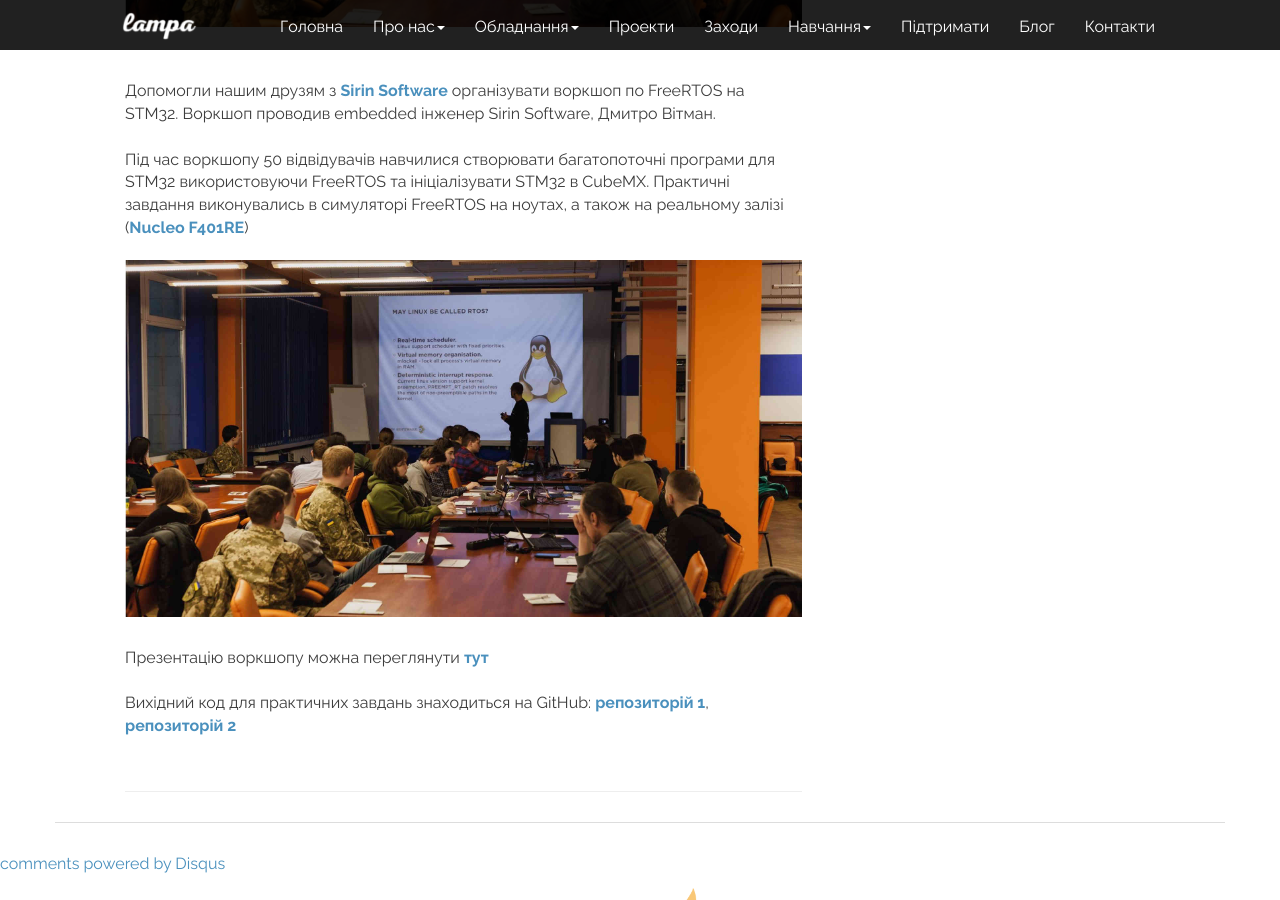
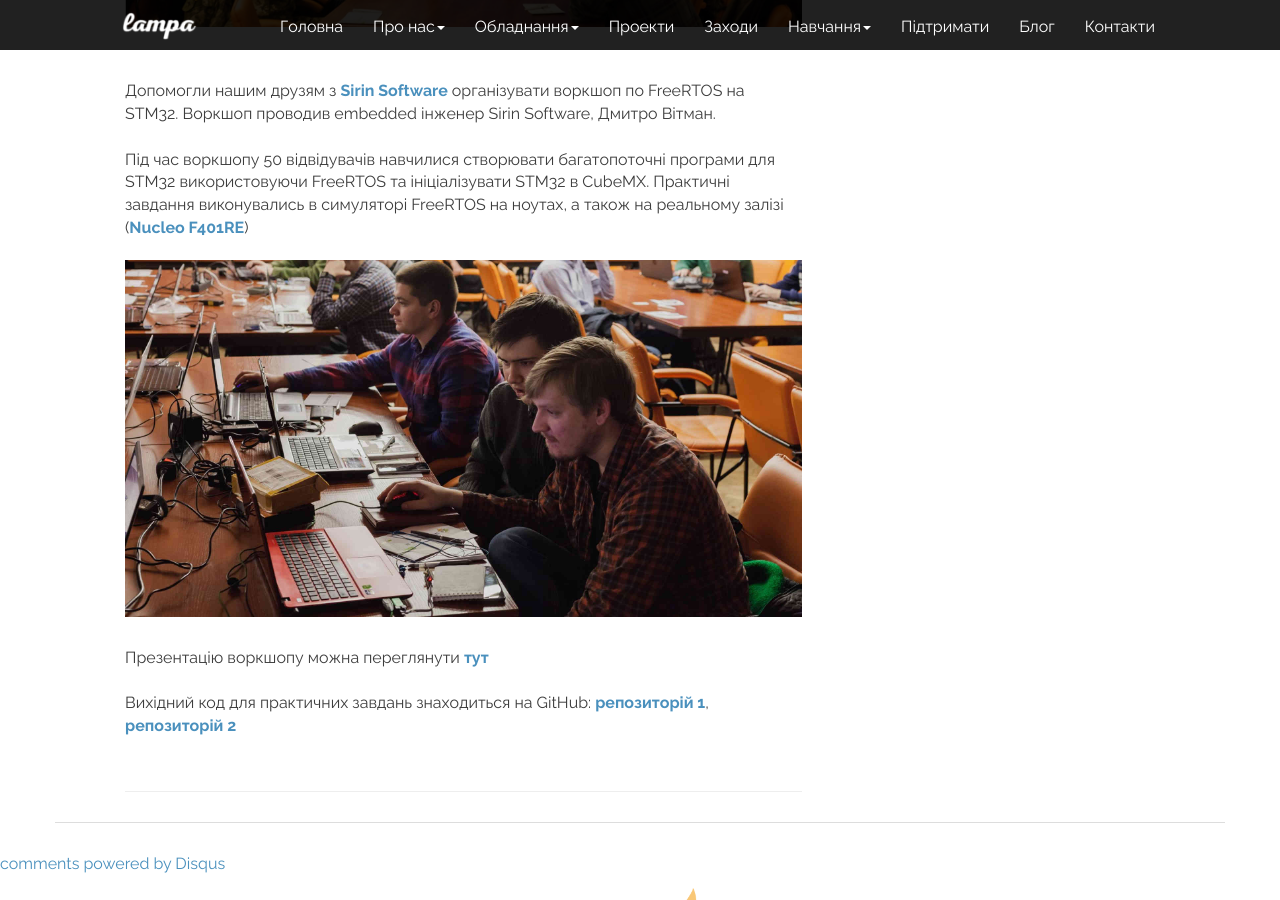
Before and after one commit to LampaLab/lampalab.github.io, a Jekyll site: the page built from _posts/events/2019-01-05-sirin-rtos.md, in a window 1280 px wide and 900 px high, scrolled down 731 px. Built offline with Jekyll 4.4.1, drawn with Linux system fonts in a browser that asks for light colours; nearby versions of some CDN libraries; library files that are not in the unit come from our copies; comment, search, counter and statistics services are not loaded.

Commit message:
Minor changes

```diff
--- a/_posts/events/2019-01-05-sirin-rtos.md
+++ b/_posts/events/2019-01-05-sirin-rtos.md
@@ -19,7 +19,7 @@ category: [stm32, event, rtos]
 
 Під час воркшопу 50 відвідувачів навчилися створювати багатопоточні програми для STM32 використовуючи FreeRTOS та ініціалізувати STM32 в CubeMX. Практичні завдання виконувались в симуляторі FreeRTOS на ноутах, а також на реальному залізі (**[Nucleo F401RE](https://www.st.com/en/evaluation-tools/nucleo-f401re.html){:target="_blank"}**)
 
-![FreeRTOS STM32 workshop](/img/events/sirin-rtos/sirin-rtos1.jpg)
+![FreeRTOS STM32 workshop](/img/events/sirin-rtos/sirin-rtos2.jpg)
 
 Презентацію воркшопу можна переглянути **[тут](https://docs.google.com/presentation/d/1MTnwRdDqCk2FIL-QwcgU8CXhRQxo4rP3FVa1qQSz8eM/edit?usp=sharing){:target="_blank"}**
 
```
